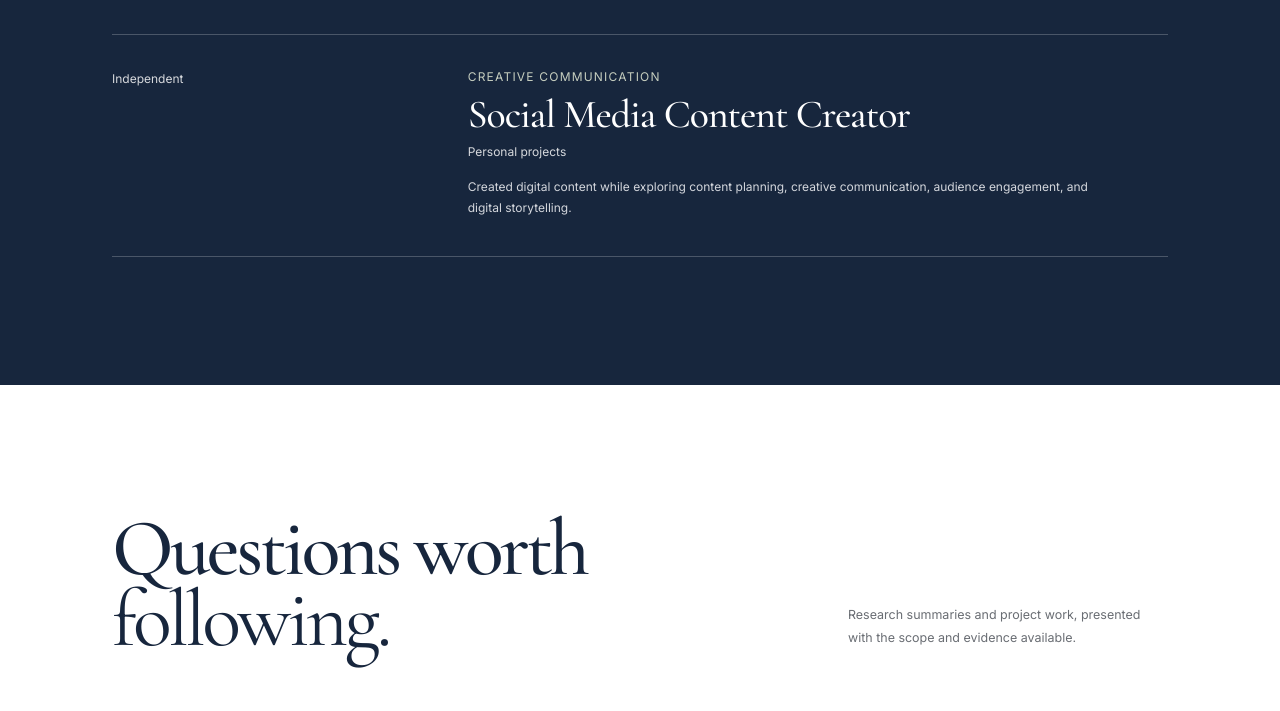
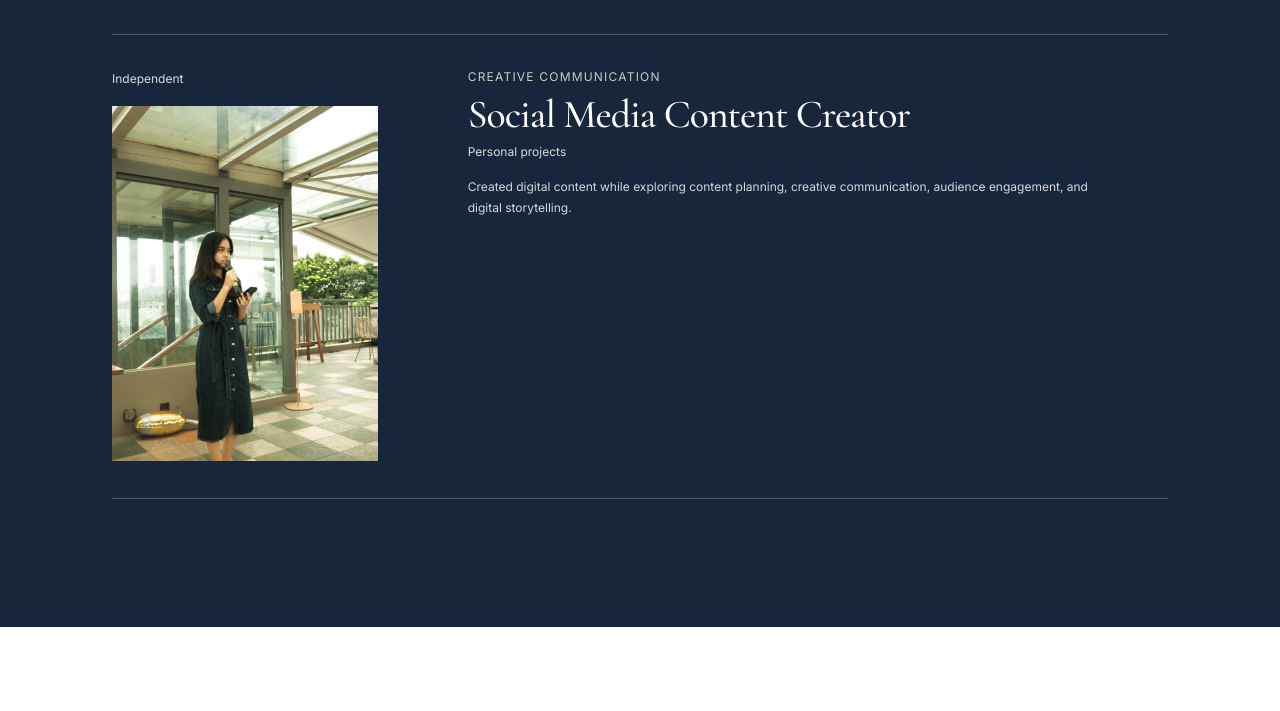
Before and after one commit to etoo30/pinkan-portofolio, a plain HTML site: page index.html in a window 1280 px wide. Shown: the part 3774-4485 px from the top of the page. Drawn offline with nearby package versions, Linux system fonts and the light colour scheme.

Commit message:
update foto digital content

```diff
--- a/css/custom.css
+++ b/css/custom.css
@@ -124,6 +124,7 @@ button { font: inherit; }
 .experience-subjects { margin: .85rem 0 0; color: #bcc8b4; font-size: 0.75rem; line-height: 1.7; }
 .experience-content > p:last-child:not(.experience-org):not(.experience-subjects):not(.experience-type) { max-width: 40rem; margin: .9rem 0 0; color: #d3d6dc; font-size: 0.75rem; line-height: 1.8; }
 .experience-content ul { display: grid; gap: .45rem; max-width: 42rem; margin: 1.1rem 0 0; padding-left: 1.1rem; color: #d3d6dc; font-size: 0.75rem; line-height: 1.75; }
+.experience-photo { display: block; width: min(100%, 18rem); aspect-ratio: 3 / 4; margin-top: 1rem; object-fit: cover; object-position: center 40%; }
 .experience-content li::marker { color: #a8b49f; }
 
 .research-feature { display: grid; grid-template-columns: minmax(17rem,.82fr) minmax(0,1.18fr); gap: clamp(2.5rem,6vw,6rem); padding-bottom: 3.7rem; border-bottom: 1px solid var(--line); }
--- a/index.html
+++ b/index.html
@@ -125,7 +125,7 @@
           <article class="experience-item reveal"><div class="experience-date">Dec 2024 — Jan 2025</div><div class="experience-content"><p class="experience-type">Industry internship</p><h3>R&amp;D Formulator</h3><p class="experience-org">PT Dua Naga Kosmetindo · Solo, Central Java</p><ul><li>Assisted cosmetic skincare formulation and product development, from raw material research to formulation trials.</li><li>Supported formulation evaluation and checked documentation for BPOM registration requirements.</li><li>Developed an understanding of product development and applicable safety and effectiveness standards.</li></ul></div></article>
           <article class="experience-item reveal"><div class="experience-date">Oct 2022 — Jun 2025<br><span>Additional role: Jul 2024 — May 2025</span></div><div class="experience-content"><p class="experience-type">Student organization</p><h3>Organizational Management Development Staff</h3><p class="experience-org">Himpunan Mahasiswa Farmasi Universitas Diponegoro (HMF UNDIP)</p></div></article>
           <article class="experience-item reveal"><div class="experience-date">Regional &amp; content roles</div><div class="experience-content"><p class="experience-type">Student organization &amp; communication</p><h3>ISMAFARSI Member</h3><p class="experience-org">Ikatan Senat Mahasiswa Farmasi Seluruh Indonesia</p><p class="experience-subjects">Student Potential Development (PPM Staff) · Joglosepur Regional Coordinator<br>Health Content Creator · PHARMACOSEPUR</p></div></article>
-          <article class="experience-item reveal"><div class="experience-date">Independent</div><div class="experience-content"><p class="experience-type">Creative communication</p><h3>Social Media Content Creator</h3><p class="experience-org">Personal projects</p><p>Created digital content while exploring content planning, creative communication, audience engagement, and digital storytelling.</p></div></article>
+          <article class="experience-item reveal"><div class="experience-date">Independent<img class="experience-photo" src="assets/images/projects/digital-content-creator.jpg" alt="Pinkan speaking at an event as a digital content creator" loading="lazy"></div><div class="experience-content"><p class="experience-type">Creative communication</p><h3>Social Media Content Creator</h3><p class="experience-org">Personal projects</p><p>Created digital content while exploring content planning, creative communication, audience engagement, and digital storytelling.</p></div></article>
         </div>
       </div>
     </section>
@@ -150,7 +150,7 @@
         </article>
         <div class="project-rail">
           <article class="project-rail-item reveal"><span class="rail-number">03</span><div><p class="project-category">Academic activities</p><h3>Pharmacy laboratory learning</h3><p>Supported practical pharmacy education and helped students work through scientific and pharmaceutical concepts at Universitas Diponegoro.</p></div><i data-lucide="arrow-up-right" aria-hidden="true"></i></article>
-          <article class="project-rail-item project-rail-photo reveal"><img class="project-photo internship-photo" src="assets/images/projects/digital-content-creator.jpg" alt="Pinkan speaking at an event as a digital content creator" loading="lazy"><div class="project-rail-main"><span class="rail-number">04</span><div><p class="project-category">Health communication</p><h3>Digital content creation</h3><p>Developed health-related content through independent projects and PHARMACOSEPUR, exploring scientific communication and creative health education.</p></div></div><i data-lucide="arrow-up-right" aria-hidden="true"></i></article>
+          <article class="project-rail-item reveal"><span class="rail-number">04</span><div><p class="project-category">Health communication</p><h3>Digital content creation</h3><p>Developed health-related content through independent projects and PHARMACOSEPUR, exploring scientific communication and creative health education.</p></div><i data-lucide="arrow-up-right" aria-hidden="true"></i></article>
         </div>
       </div>
     </section>
```
